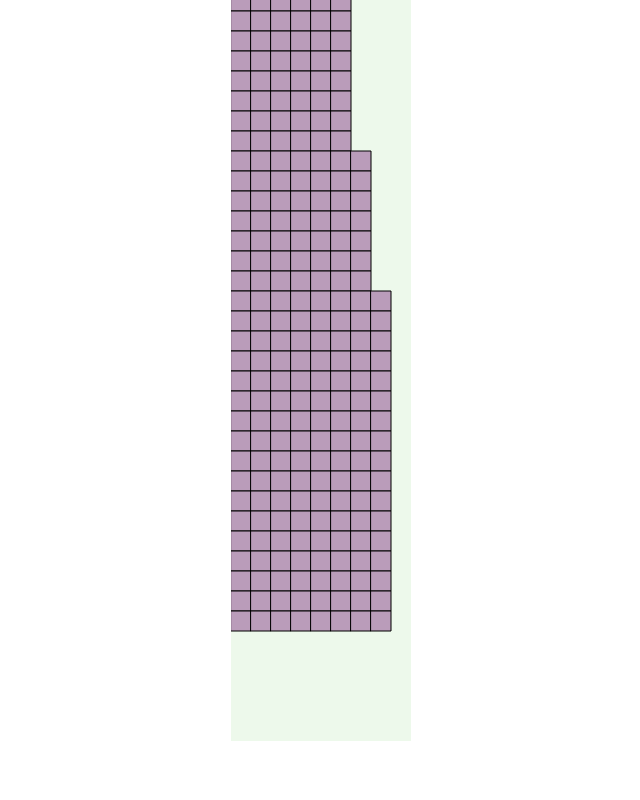
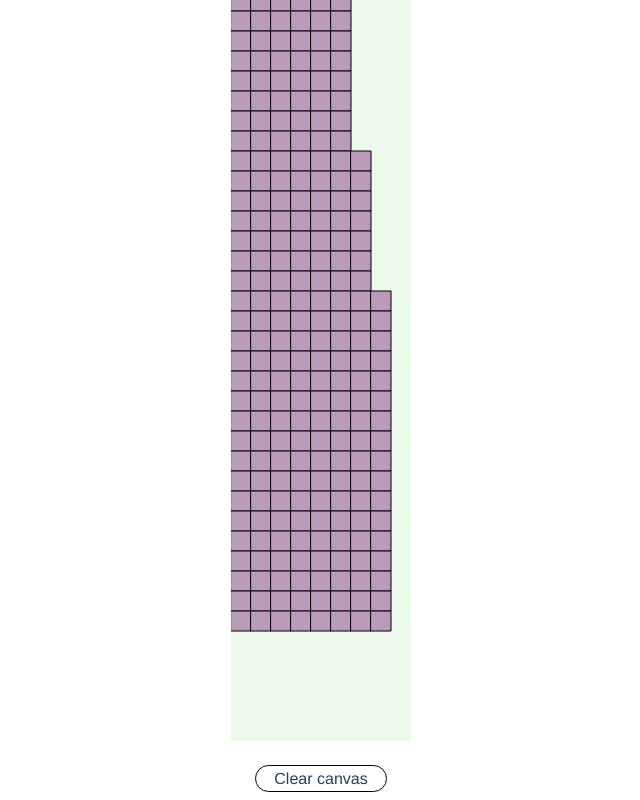
Before and after one commit to SuviAnnina/knitdesignerapp, a Vue app: page / in a window 1280 px wide. Shown: the part 541-1341 px from the top of the page, without its empty margins (319-959 px from the left). Before the commit the page ends 1294 px from the top, so only its background shows below. Built offline with nearby package versions, Linux system fonts and the light colour scheme.

Commit message:
Add clear canvas button

```diff
--- a/src/components/P5Grid.vue
+++ b/src/components/P5Grid.vue
@@ -50,6 +50,11 @@ const resizeGrid = () => {
     { length: selectedTemplate.rows },
     () => Array(columns).fill(0)
   );
+}
+
+const clearGrid = () => {
+  resizeGrid();
+  p5Instance.redraw();
 }
 
 const sketch = (p) => {
@@ -123,10 +128,28 @@ onBeforeUnmount(() => {
         <button @click="test">Testi</button>
     </div>
   <div id="p5-container" class="p5-container"></div>
+  <div>
+    <button @click="clearGrid" class="clearcanvas">Clear canvas</button>
+  </div>
 </template>
 
 <style>
 .p5-container {
   margin-top: 20px;
 }
+
+.clearcanvas {
+  width: 130px;
+  border: 1px solid #000;
+  border-radius: 15px;
+  margin-top: 20px;
+}
+
+.clearcanvas:hover {
+  background-color: rgb(226, 232, 228);
+}
+
+.clearcanvas:active{
+    background-color: rgb(136, 159, 152);
+}
 </style>
```
